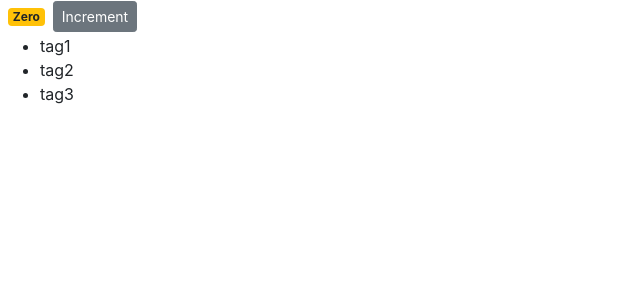
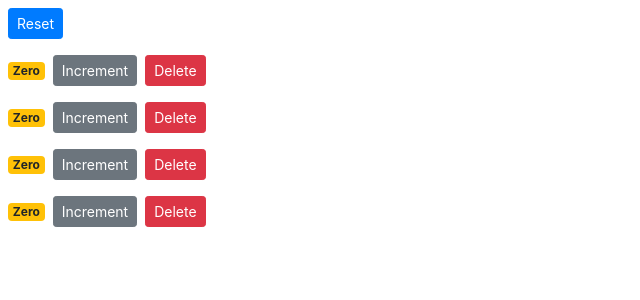
Before and after one commit to Roggam/React-Counter, a React (Create React App) app: page / in a window 1280 px wide. Shown: the top 300 px of the page, without its empty margins (0-640 px from the left). Built offline with nearby package versions, Linux system fonts and the light colour scheme.

Commit message:
learning more about react states

```diff
--- a/src/components/counter.jsx
+++ b/src/components/counter.jsx
@@ -1,36 +1,34 @@
 import React, { Component } from 'react'
 
 
-class Counter extends React.Component {
-    state = {
-        count: 0,
-tags: ['tag1', 'tag2', 'tag3']
-    };
+class Counter extends Component {
+
+
 
 
     render() {
 
         return (
             <div>
-                <span className={this.getBadgeClasses()}>{this.formatCount()}</span>
-                <button className='btn btn-secondary btn-sm'>Increment</button>
-                <ul>
-                  {this.state.tags.map(tag => <li key={tag}>{tag}</li>)}
-                </ul>
+
+                <span className={this.getBadgeClasses()}> {this.formatCount()} </span>
+                <button onClick={() => this.props.onIncrement(this.props.counter)} className='btn btn-secondary btn-sm'>Increment</button>
+                <button className="btn btn-danger btn-sm m-2" onClick={() => this.props.onDelete(this.props.counter.id)}>Delete</button>
             </div>
         );
 
 
     }
+
     getBadgeClasses() {
         let classes = "badge  m-2 badge-";
-        classes += (this.state.count === 0) ? 'warning' : 'primary';
+        classes += (this.props.counter.value === 0) ? 'warning' : 'primary';
         return classes;
     }
 
     formatCount() {
-        const { count } = this.state;
-        return count === 0 ? 'Zero' : count;
+        const { value } = this.props.counter;
+        return value === 0 ? 'Zero' : value;
     }
 
 }
--- /dev/null
+++ b/src/components/counters.jsx
@@ -0,0 +1,53 @@
+import React, { Component } from 'react';
+import Counter from './counter'
+
+class Counters extends Component {
+    state = {
+        counters: [
+            { id: 1, value: 0 },
+            { id: 2, value: 0 },
+            { id: 3, value: 0 },
+            { id: 4, value: 0 },
+
+        ]
+    };
+    handleIncrement = counter => {
+        const counters = [...this.state.counters]; //...spread operator to clone array
+        const index = counters.indexOf(counter); //finds index of counter
+        counters[index] = { ...counter }; // clones object
+        counters[index].value++; // increments counter
+        this.setState({ counters }) // updates states
+
+    }
+
+
+    handleDelete = (counterId) => {
+        const counters = this.state.counters.filter(c => c.id !== counterId);
+        this.setState({ counters })
+    }
+
+    handleReset = () => {
+        const counters = this.state.counters.map(c => {
+            c.value = 0;
+            return c;
+        })
+
+        this.setState({ counters: counters });
+    }
+
+    render() {
+        return (
+
+            <div>
+                <button className="btn btn-primary btn-sm m-2" onClick={this.handleReset}>Reset</button>
+                {this.state.counters.map(counter => (
+                    <Counter key={counter.id} onDelete={this.handleDelete} onIncrement={this.handleIncrement} counter={counter}>
+                    </Counter>
+                ))}
+            </div>
+
+        );
+    }
+}
+
+export default Counters;
--- a/src/index.js
+++ b/src/index.js
@@ -4,9 +4,9 @@
 import App from './App';
 import reportWebVitals from './reportWebVitals';
 import 'bootstrap/dist/css/bootstrap.css';
-import Counter from './components/counter';
+import Counters from './components/counters';
 
-ReactDOM.render(<Counter/>, document.getElementById('root'));
+ReactDOM.render(<Counters/>, document.getElementById('root'));
 
 // If you want to start measuring performance in your app, pass a function
 // to log results (for example: reportWebVitals(console.log))
```
